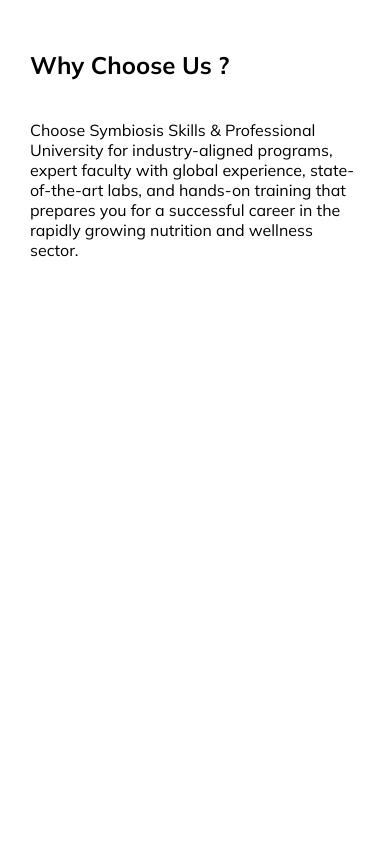
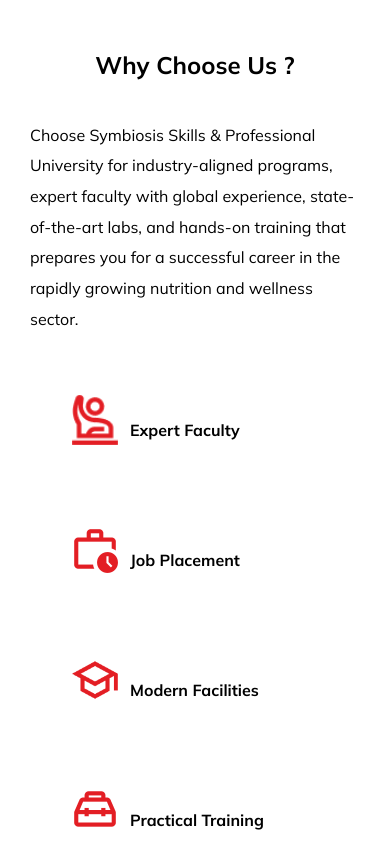
Before and after one commit to Manisha-batesar/react-sspu, a React app: page / in a window 390 px wide. Shown: the part 1620-2464 px from the top of the page. Before the commit the page ends 1910 px from the top, so only its background shows below. Built offline with nearby package versions, Linux system fonts and the light colour scheme.

Commit message:
feat: enhance WhyChooseUs component with logo grid and improve mobile menu styles

```diff
--- a/src/components/WhyChooseUs.js
+++ b/src/components/WhyChooseUs.js
@@ -1,19 +1,41 @@
 import React from 'react'
+import personRaisedHand from '../assets/logo-4.png';
+import jobLogo from '../assets/logo-5.png';
+import SchoolLogo from '../assets/logo-3.png';
+import toolBox from '../assets/logo-6.png';
+import timeLogo from '../assets/logo-7.png';
+import schoolLogo from '../assets/logo-8.png';
 
 const WhyChooseUs = () => {
+  const logos = [
+    { img: personRaisedHand, title: "Expert Faculty" },
+    { img: jobLogo, title: "Job Placement" },
+    { img: SchoolLogo, title: "Modern Facilities" },
+    { img: toolBox, title: "Practical Training" },
+    { img: timeLogo, title: "Flexible Schedule" },
+    { img: schoolLogo, title: "Industry Partners" }
+  ];
+
   return (
     <div>
-
       <div className="why-choose-us">
-        <h2>Why Choose Us ?</h2>
         <div className="why-choose-us-content">
+          <h2>Why Choose Us ?</h2>
           <p>Choose Symbiosis Skills & Professional
             University for industry-aligned programs, expert faculty with global experience, state-of-the-art
             labs, and hands-on training that prepares you for a successful career in the rapidly growing
             nutrition and wellness sector.</p>
+
+          <div className="logo-grid">
+            {logos.map((logo, index) => (
+              <div key={index} className="logo-item">
+                <img src={logo.img} alt={logo.title} />
+                <h4>{logo.title}</h4>
+              </div>
+            ))}
+          </div>
         </div>
       </div>
-
     </div>
   )
 }
--- a/src/styles.css
+++ b/src/styles.css
@@ -139,6 +139,64 @@
   }
 }
 
+/* Mobile Menu Styles */
+.backdrop {
+  display: none;
+  position: fixed;
+  top: 0;
+  left: 0;
+  width: 100%;
+  height: 100%;
+  background-color: rgba(0, 0, 0, 0.5);
+  z-index: 98;
+  opacity: 0;
+  transition: opacity 0.3s ease-in-out;
+}
+
+.backdrop.show {
+  display: block;
+  opacity: 1;
+}
+
+.mobile-nav {
+  position: fixed;
+  top: 0;
+  right: -300px;
+  width: 250px;
+  height: 100vh;
+  background-color: white;
+  z-index: 99;
+  transition: right 0.3s ease-in-out;
+  padding: 20px;
+  box-shadow: -2px 0 5px rgba(0, 0, 0, 0.1);
+}
+
+.mobile-nav.open {
+  right: 0;
+}
+
+.mobile-nav .close-btn {
+  position: absolute;
+  top: 20px;
+  right: 20px;
+  background: none;
+  border: none;
+  font-size: 24px;
+  cursor: pointer;
+  color: var(--black-color);
+}
+
+.mobile-nav .nav-items {
+  margin-top: 60px;
+  flex-direction: column;
+  gap: 20px;
+}
+
+.mobile-nav .nav-actions {
+  margin-top: 40px;
+  flex-direction: column;
+  gap: 20px;
+}
 
 
 /* home section css */
@@ -263,70 +321,81 @@
   margin: auto;
   padding: 30px;
 
+  .why-choose-us-content{
+
+
   h2{
     padding-bottom: 40px;
 
   }
-
+  p{
+    gap: 10px;
+    font-size: 16px;
+    line-height: 192%;
+    align-items: center;
+    padding-bottom: 20px;
+  }
+}
 }
 
-/* Mobile Menu Styles */
-.backdrop {
-  display: none;
-  position: fixed;
-  top: 0;
-  left: 0;
-  width: 100%;
-  height: 100%;
-  background-color: rgba(0, 0, 0, 0.5);
-  z-index: 98;
-  opacity: 0;
-  transition: opacity 0.3s ease-in-out;
+.logo-grid {
+  display: grid;
+  grid-template-columns: repeat(3, 1fr);
+  gap: 30px;
+  max-width: 1200px;
+  margin: 0 auto;
+  padding: 20px;
 }
 
-.backdrop.show {
-  display: block;
-  opacity: 1;
+.logo-item {
+  display: flex;
+  flex-direction: row;
+  align-items: center;
+  text-align: center;
+  padding: 20px;
+  gap: 10px;
+  transition: transform 0.3s ease;
+  cursor: pointer;
 }
 
-.mobile-nav {
-  position: fixed;
-  top: 0;
-  right: -300px;
-  width: 300px;
-  height: 100vh;
-  background-color: white;
-  z-index: 99;
-  transition: right 0.3s ease-in-out;
-  padding: 20px;
-  box-shadow: -2px 0 5px rgba(0, 0, 0, 0.1);
+.logo-item:hover {
+  transform: translateY(-10px);
 }
 
-.mobile-nav.open {
-  right: 0;
+.logo-item img {
+  width: 50px;
+  height: 50px;
+  object-fit: contain;
+  margin-bottom: 10px;
 }
 
-.mobile-nav .close-btn {
-  position: absolute;
-  top: 20px;
-  right: 20px;
-  background: none;
-  border: none;
-  font-size: 24px;
-  cursor: pointer;
+.logo-item h4 {
   color: var(--black-color);
+  font-size: 16px;
+  margin-top: 10px;
 }
 
-.mobile-nav .nav-items {
-  margin-top: 60px;
-  flex-direction: column;
-  gap: 20px;
+
+
+
+
+
+
+
+
+
+
+
+@media (max-width: 768px) {
+  .logo-grid {
+    grid-template-columns: repeat(2, 1fr);
+  }
 }
 
-.mobile-nav .nav-actions {
-  margin-top: 40px;
-  flex-direction: column;
-  gap: 20px;
+@media (max-width: 480px) {
+  .logo-grid {
+    grid-template-columns: 1fr;
+  }
 }
 
 @media (max-width: 850px) {
@@ -388,5 +457,11 @@
     /* Show menu icon only on mobile */
   }
 
+  .why-choose-us{
+    h2{
+      text-align: center;
+    }
+  }
+
 
 }
```
